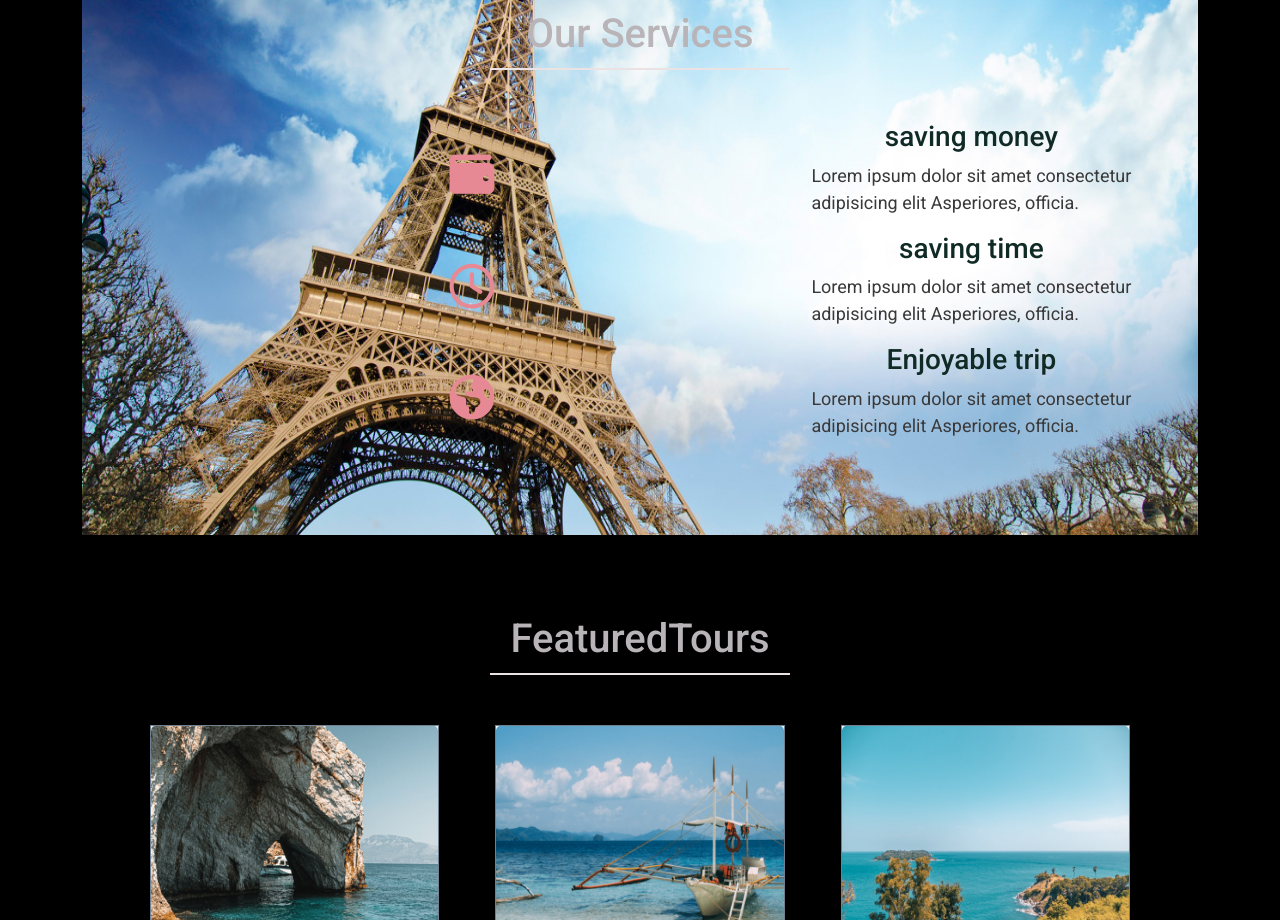
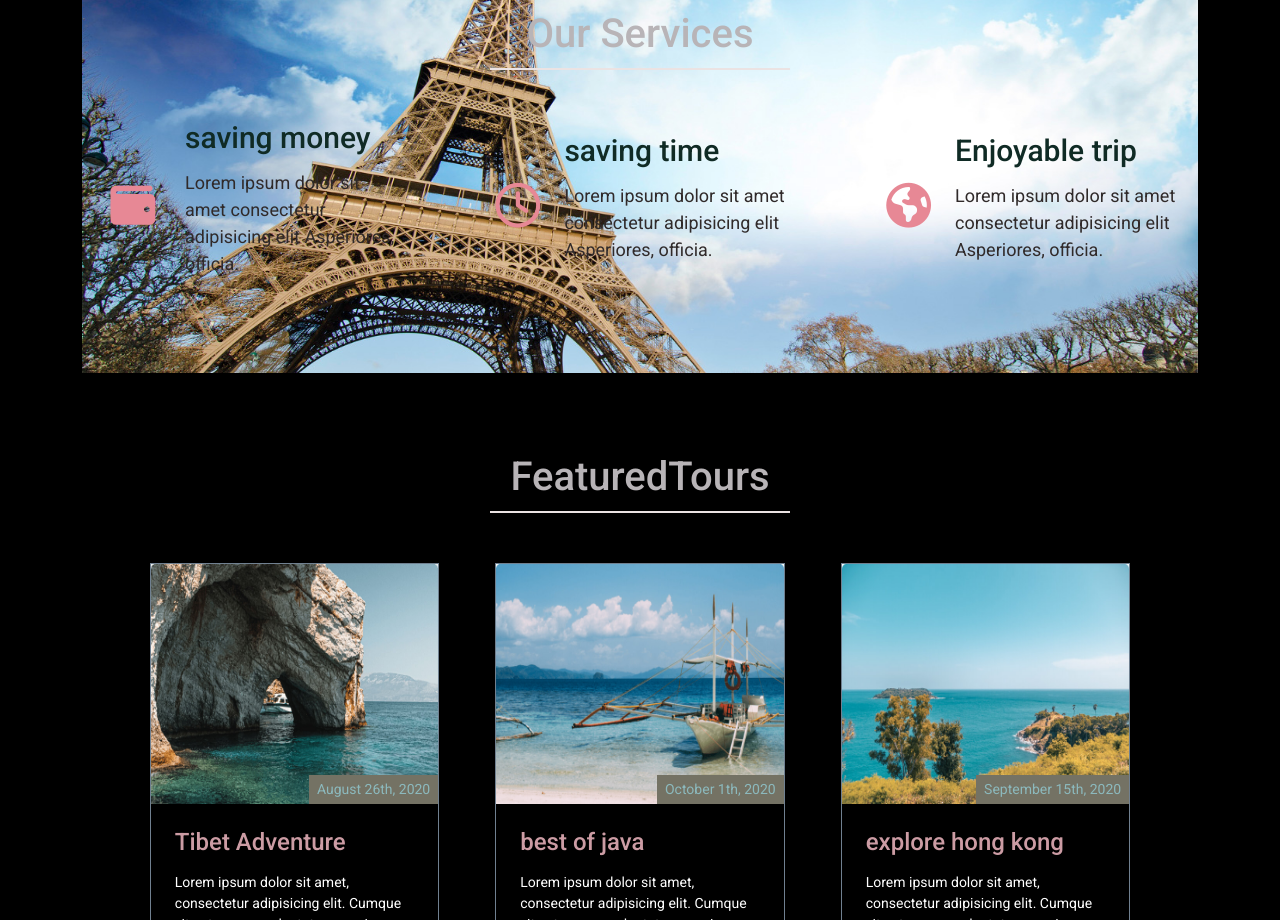
Before and after one commit to hishamrehab/Tours-Website-React-js, a React (Create React App) app: page / in a window 1280 px wide. Shown: the part 2620-3540 px from the top of the page. Built offline with nearby package versions, Linux system fonts and the light colour scheme; the HTML template or start-up script is replaced by a standard one.

Commit message:
services section media quire

```diff
--- a/src/components/5-Servises/service.js
+++ b/src/components/5-Servises/service.js
@@ -3,7 +3,7 @@ import { Container } from "react-bootstrap";
 
 const Service = ({ icon, title, text }) => {
   return (
-    <Container>
+
       <article className="service">
         <span className="service-icon">
           <i className={icon}></i>
@@ -13,7 +13,7 @@ const Service = ({ icon, title, text }) => {
           <p className="service-text">{text}</p>
         </div>
       </article>
-    </Container>
+
   );
 };
 
--- a/src/index.css
+++ b/src/index.css
@@ -385,7 +385,6 @@ HeroSection
     width: 100%;
   }
 }
-
 /* ./ PlacesReview */
 
 /*
@@ -402,15 +401,18 @@ Services
 
 .main-services {
   display: flex;
+  align-items: center;
   justify-content: space-between;
-  align-items: center;
+  flex-direction: row;
   flex-wrap: wrap;
+  gap: 20px;
 }
+
 .service {
-  max-width: 90%;
-  margin-right: auto;
-  margin-left: auto;
+  width: 30%;
   margin-bottom: 20px;
+  padding-right: 15px;
+  padding-left: 15px;
 }
 .service-icon {
   color: #e78895;
@@ -422,16 +424,16 @@ Services
   margin: auto;
 }
 .service-title {
-  font-size: 28px;
+  font-size: 30px;
   color: #102b25;
-  text-align: center;
+  padding-bottom: 5px;
 }
 .service-text {
   max-width: 20rem;
   margin-left: auto;
   margin-right: auto;
   font-size: 18px;
-  color: #3a3939;
+  color: #302a2a;
 }
 
 @media screen and (min-width: 576px) {
@@ -473,6 +475,9 @@ Services
   .service-icon {
     margin-left: 40%;
   }
+  .service-title {
+text-align: center;
+}
 }
 
 /*
```
